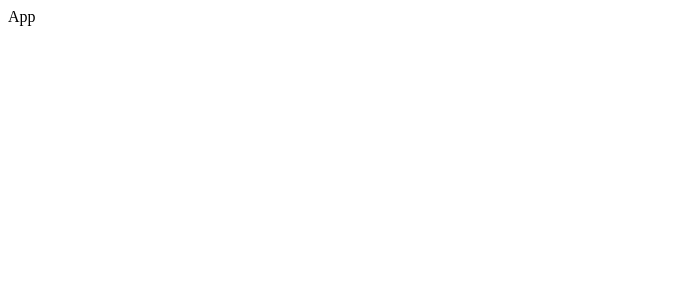
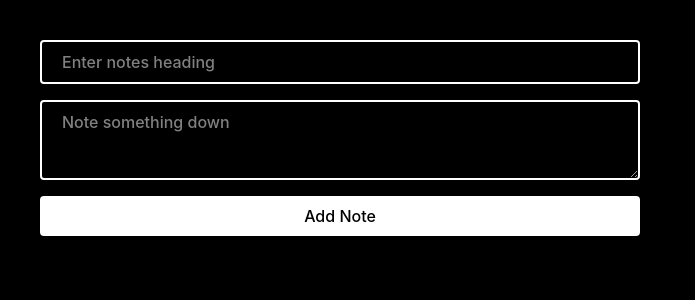
Before and after one commit to bhushank45/React-Projects, a React (Vite) app in the folder notes-app/: page / in a window 1280 px wide. Shown: the top 300 px of the page, without its empty margins (0-695 px from the left). Built offline with nearby package versions, Linux system fonts and the light colour scheme.

Commit message:
feat(notes-app): add note entry form
Set up Tailwind CSS v4 with the Vite plugin and replace the placeholder screen with note title and content fields plus an Add Note button.

```diff
--- a/notes-app/package.json
+++ b/notes-app/package.json
@@ -10,8 +10,10 @@
     "preview": "vite preview"
   },
   "dependencies": {
+    "@tailwindcss/vite": "^4.3.3",
     "react": "^19.2.8",
-    "react-dom": "^19.2.8"
+    "react-dom": "^19.2.8",
+    "tailwindcss": "^4.3.3"
   },
   "devDependencies": {
     "@types/react": "^19.2.18",
--- a/notes-app/src/App.jsx
+++ b/notes-app/src/App.jsx
@@ -1,8 +1,21 @@
-import React from 'react'
-
 const App = () => {
   return (
-    <div>App</div>
+    <div className="h-screen bg-black text-white">
+      <form className="flex justify-between items-start p-10">
+        <div className="flex flex-col items-start gap-4 w-1/2">
+          <input
+            type="text"
+            placeholder="Enter notes heading"
+            className="px-5 w-full font-medium py-2 border-2 rounded outline-none"
+          />
+          <textarea
+            placeholder="Note something down"
+            className="px-5 py-2 w-full font-medium  h-20 border-2 rounded outline-none"
+          />
+          <button className="w-full bg-white font-medium text-black rounded px-5 py-2">Add Note</button>
+        </div>
+      </form>
+    </div>
   )
 }
 
--- a/notes-app/src/index.css
+++ b/notes-app/src/index.css
@@ -0,0 +1 @@
+@import "tailwindcss";
--- a/notes-app/vite.config.js
+++ b/notes-app/vite.config.js
@@ -1,7 +1,8 @@
 import react from '@vitejs/plugin-react'
 import { defineConfig } from 'vite'
+import tailwindcss from "@tailwindcss/vite"
 
 // https://vite.dev/config/
 export default defineConfig({
-  plugins: [react()],
+  plugins: [react(), tailwindcss()],
 })
```
Also changed, not shown: 1 other file (tests, documents, lock files or other folders).
